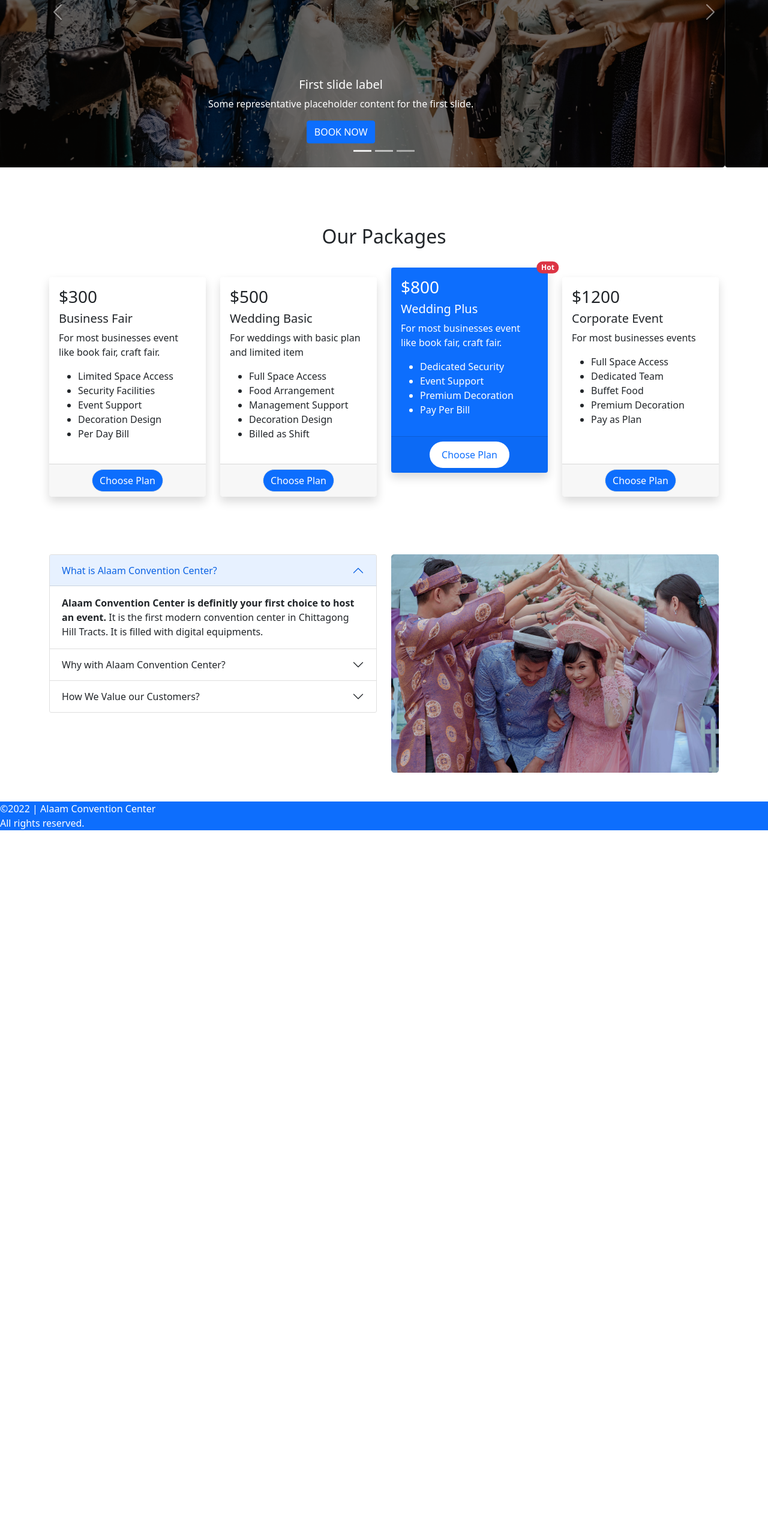
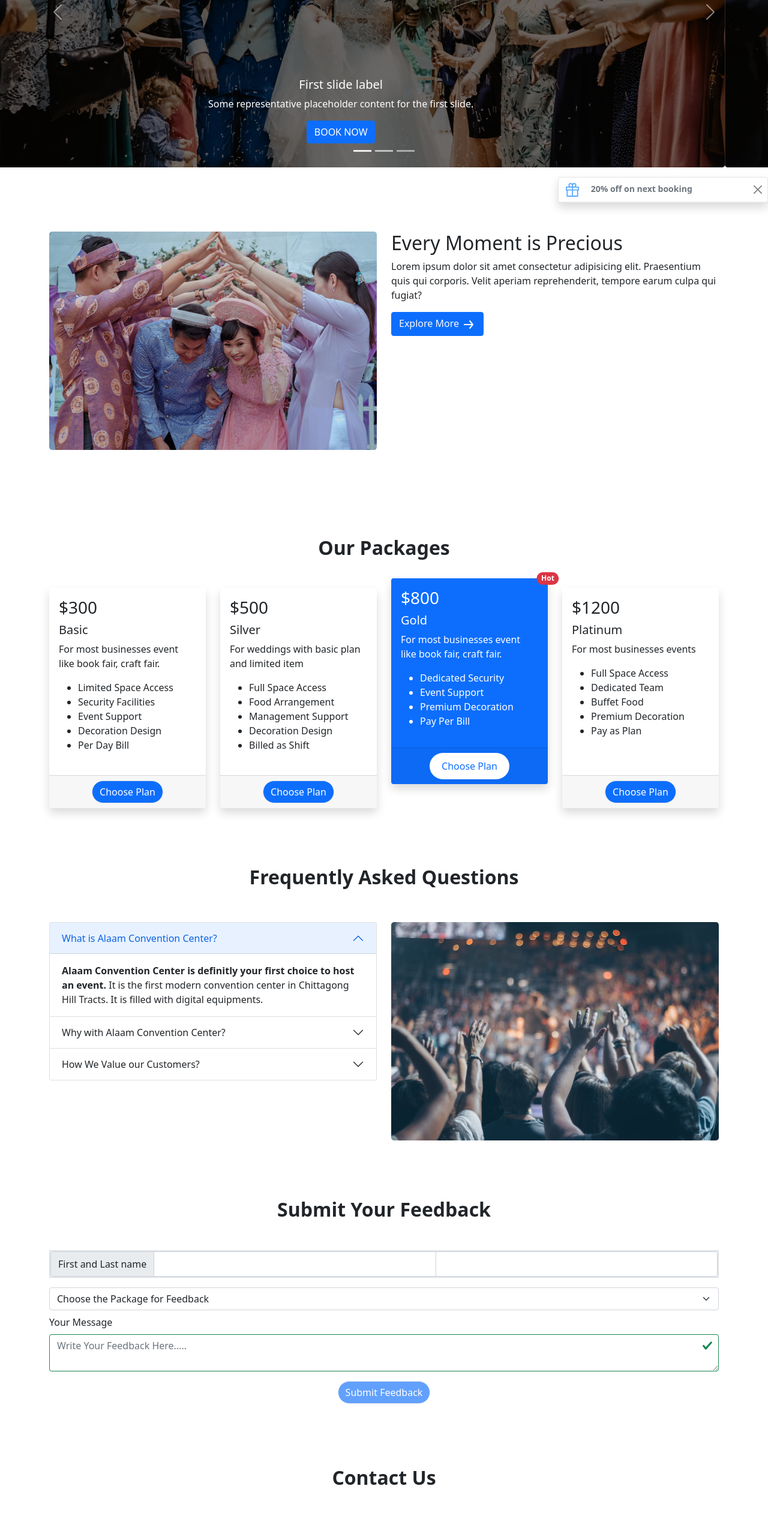
Before and after one commit to n00bNn00b/alaam-convention-center, a plain HTML site: page index.html in a window 1280 px wide. Shown: the part 240-2772 px from the top of the page at 60% size. Before the commit the page ends 1640 px from the top, so only its background shows below. Drawn offline with nearby package versions, Linux system fonts and the light colour scheme.

Commit message:
Included Bonus Part and the contact form except few content changes

```diff
--- a/index.html
+++ b/index.html
@@ -4,7 +4,7 @@
     <meta charset="UTF-8">
     <meta http-equiv="X-UA-Compatible" content="IE=edge">
     <meta name="viewport" content="width=device-width, initial-scale=1.0">
-    <title>Document</title>
+    <title>Alaam Convention Center</title>
     <!-- Bootstrap CSS -->
     <link href="https://cdn.jsdelivr.net/npm/bootstrap@5.0.2/dist/css/bootstrap.min.css" rel="stylesheet" integrity="sha384-EVSTQN3/azprG1Anm3QDgpJLIm9Nao0Yz1ztcQTwFspd3yD65VohhpuuCOmLASjC" crossorigin="anonymous">
     <!-- custom CSS -->
@@ -16,7 +16,7 @@
 <!-- navbar -->
         <nav class="navbar navbar-expand-lg navbar-light bg-light fixed-top">
             <div class="container">
-              <a class="navbar-brand" href="#">Alaam Convention Center</a>
+              <a class="navbar-brand" href="">Alaam Convention Center</a>
               <button class="navbar-toggler" type="button" data-bs-toggle="collapse" data-bs-target="#navbarSupportedContent" aria-controls="navbarSupportedContent" aria-expanded="false" aria-label="Toggle navigation">
                 <span class="navbar-toggler-icon"></span>
               </button>
@@ -35,7 +35,7 @@
                     <a class="nav-link" href="#faq">FAQ</a>
                   </li>
                   <li class="nav-item">
-                    <a class="nav-link" href="#contact">Contact Us</a>
+                    <a class="nav-link" href="#feedback">Feedback</a>
                   </li>
                 </ul>
 
@@ -92,11 +92,59 @@
 
 
     <main>
-      <!-- Toast -->
+      <!-- about -->
+       <!-- tost start -->
+      <div class="d-flex justify-content-end mt-3">
+
+      <div class="toast show">
+        <div class="toast-header">
+          <strong class="me-auto">
+            <img class="pe-3" src="icons/Vector.svg" alt="offer"> 20% off on next booking
+          </strong>
+          <button type="button" class="btn-close" data-bs-dismiss="toast"></button>
+        </div>
+
+      </div>
+
+      </div>
+      <!-- toast end -->
+      <section class="container py-5 " id="aboutus">
+        <div class="row row-cols-lg-2 row-cols-md-2 row-cols-1">
+          <div class="col col-lg-6">
+            <div class="img">
+                <img src="./images/wedding.png" class="img-fluid" alt="">
+            </div>
+        </div>
+
+            <div class="col col-lg-6">
+              <div>
+                <h2>
+                  Every Moment is Precious
+                </h2>
+                <p>
+                  Lorem ipsum dolor sit amet consectetur adipisicing elit. Praesentium quis qui corporis. Velit aperiam reprehenderit, tempore earum culpa qui fugiat?
+                </p>
+                <button class="btn btn-primary">
+                  <a class="text-light explore-btn" href="http://" target="_blank" rel="noopener noreferrer">
+                    Explore More <img src="icons/arrow-forward 1.svg" alt="">
+                  </a>
+                </button>
+              </div>
+
+            </div>
+
+            </div>
+
+
+        </div>
+
+
+    </section>
+
 
       <!-- Packages -->
         <div class="container py-5" id="packages">
-          <h2 class="text-center my-5">Our Packages</h2>
+          <h2 class="text-center fw-bold my-5">Our Packages</h2>
             <div class="row row-cols-1 row-cols-md-2 row-cols-lg-4 g-4">
               <!-- 1st package -->
                 <div class="col">
@@ -104,7 +152,7 @@
 
                     <div class="card-body">
                     <h3>$300</h3>
-                      <h5 class="card-title">Business Fair</h5>
+                      <h5 class="card-title">Basic</h5>
                       <p class="card-text">For most businesses event
                         like book fair, craft fair.</p>
                         <ul>
@@ -126,7 +174,7 @@
 
                       <div class="card-body ">
                           <h3>$500</h3>
-                            <h5 class="card-title">Wedding Basic</h5>
+                            <h5 class="card-title">Silver</h5>
                             <p class="card-text">For weddings with basic plan and limited item</p>
                               <ul>
                                   <li>Full Space Access</li>
@@ -149,7 +197,7 @@
                     <div class="card-body ">
 
                         <h3>$800</h3>
-                          <h5 class="card-title">Wedding Plus</h5>
+                          <h5 class="card-title">Gold</h5>
                           <p class="card-text">For most businesses event
                             like book fair, craft fair.</p>
                             <ul>
@@ -171,7 +219,7 @@
 
                         <div class="card-body">
                             <h3>$1200</h3>
-                              <h5 class="card-title">Corporate Event</h5>
+                              <h5 class="card-title">Platinum</h5>
                               <p class="card-text">For most businesses events
                                 </p>
                                 <ul>
@@ -192,6 +240,9 @@
 
         <!-- FAQ -->
         <section class="container py-5" id="faq">
+          <h2 class="text-center fw-bold pb-5">
+            Frequently Asked Questions
+          </h2>
             <div class="row row-cols-lg-2 row-cols-md-2 row-cols-1">
 
                 <div class="col col-lg-6">
@@ -241,41 +292,108 @@
 
                 <div class="col col-lg-6">
                     <div class="img">
-                        <img src="./images/wedding.png" class="img-fluid" alt="">
+                        <img src="./images/people.png" class="img-fluid" alt="">
                     </div>
                 </div>
+            </div>
+        </section>
+        <!-- Bonus Part -->
+        <!-- Feedback -->
+        <section class="container mb-5  " id="feedback">
+          <h2 class="text-center fw-bold my-5">
+            Submit Your Feedback
+          </h2>
+          <div class="input-group my-3 border border-2">
+            <span class="input-group-text py-2">First and Last name</span>
+            <input type="text" aria-label="First name" class="form-control">
+            <input type="text" aria-label="Last name" class="form-control">
+          </div>
+          <div class="mb-3">
+            <select class="form-select" required aria-label="select example">
+              <option value="">Choose the Package for Feedback</option>
+              <option value="1">Basic</option>
+              <option value="2">Silver</option>
+              <option value="3">Gold</option>
+              <option value="4">Platinum</option>
+            </select>
 
-
-
-
-
-
-                </div>
-
-
+          <form class="was-validated">
+            <div class="mb-3">
+              <label for="validationTextarea" class="form-label pt-2">Your Message</label>
+              <textarea class="form-control" placeholder="Write Your Feedback Here....." ></textarea>
             </div>
 
+            <div class="mb-3 d-flex justify-content-center">
+              <button class="btn btn-primary border rounded-pill" type="submit" disabled>Submit Feedback</button>
+            </div>
+          </form>
+        </section>
+        <!-- contact -->
+        <section class="container mb-5  text-center">
+          <div class="row pt-2 justify-content-center">
+            <h2 class="text-center fw-bold my-5">
+              Contact Us
+            </h2>
 
+            <div class="col-md-3 ms-md-12 mb-3">
+              <svg xmlns="http://www.w3.org/2000/svg" class="h-6 w-6 contact-color" width="50px" height="50px" fill="none" viewBox="0 0 24 24" stroke="currentColor">
+                <path stroke-linecap="round" stroke-linejoin="round" stroke-width="2" d="M17.657 16.657L13.414 20.9a1.998 1.998 0 01-2.827 0l-4.244-4.243a8 8 0 1111.314 0z" />
+                <path stroke-linecap="round" stroke-linejoin="round" stroke-width="2" d="M15 11a3 3 0 11-6 0 3 3 0 016 0z" />
+              </svg>
+              <p class="pt-2">
+                <strong>
+                  108 Murolya Chadigaang, Chittagong Hill Tracts.
+                </strong>
+              </p>
+            </div>
+            <hr>
+            <h4 class="text-center">
+              Or
+            </h4>
+            <hr>
+            <div class="col-md-3 ms-md-12 mb-3 mt-3">
+              <svg xmlns="http://www.w3.org/2000/svg" class="h-6 w-6 contact-color" width="50px" height="50px" fill="none" viewBox="0 0 24 24" stroke="currentColor">
+                <path stroke-linecap="round" stroke-linejoin="round" stroke-width="2" d="M3 5a2 2 0 012-2h3.28a1 1 0 01.948.684l1.498 4.493a1 1 0 01-.502 1.21l-2.257 1.13a11.042 11.042 0 005.516 5.516l1.13-2.257a1 1 0 011.21-.502l4.493 1.498a1 1 0 01.684.949V19a2 2 0 01-2 2h-1C9.716 21 3 14.284 3 6V5z" />
+              </svg>
+              <p>
+                <strong>
+                  +88017 XX-XXX-XXX , <span>
+                    +880351- 6XXXX
+                  </span>
+                </strong>
+              </p>
+            </div>
         </section>
+    </main>
+    <!-- Footer -->
+    <footer class="bg-dark text-white  container-fluid">
+      <div class="row pt-2">
+        <div class="col-md-3 ms-md-auto">
+          <h6>
+            &copy; 2022 | Alaam Convention Center
+            <p>
+              All Rights Reserved
+            </p>
+          </h6>
+        </div>
+        <div class="col-md-3 ms-md-auto">
+          <h6>
+          Get the App
+        </h6>
+        <p>
+          <a href="https://apps.apple.com/us/app/facebook/id284882215" target="_blank" rel="noopener noreferrer">
+            <img height="40px" width="135px" src="images/appstore.png" alt="">
+          </a>
+        </p>
+        <p>
+          <a href="https://play.google.com/store/apps/details?id=com.facebook.katana" target="_blank" rel="noopener noreferrer">
+            <img height="40px" width="135px" src="images/playstore.png" alt="">
+          </a>
+        </p>
+      </div>
+      </div>
 
-        <!-- Footer -->
-        <footer class="bg-primary text-white h-30">
-          <p>
-            &copy;2022 | Alaam Convention Center
-          <br>
-          All rights reserved.
-          </p>
-
-
-
-        </footer>
-
-
-
-
-
-
-    </main>
+    </footer>
 
 
 
--- a/style.css
+++ b/style.css
@@ -31,3 +31,9 @@
 .btn-color {
   color: #f496d1;
 }
+.explore-btn {
+  text-decoration: none;
+}
+.contact-color {
+  color: #943d24;
+}
```
Also changed, not shown: images/appstore.png (added), images/playstore.png (added).
